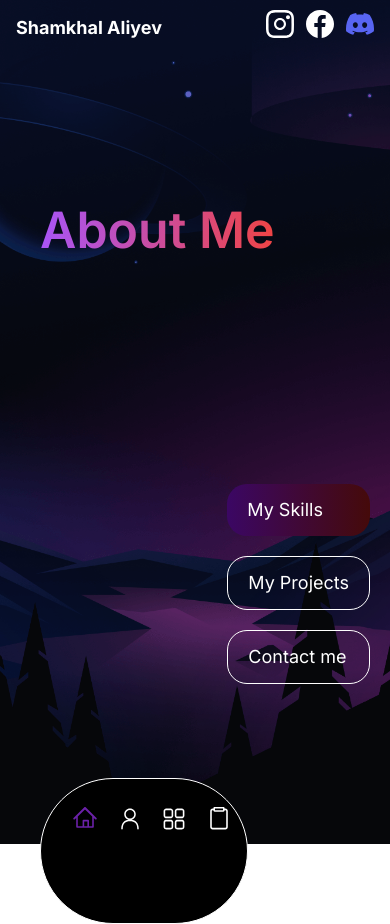
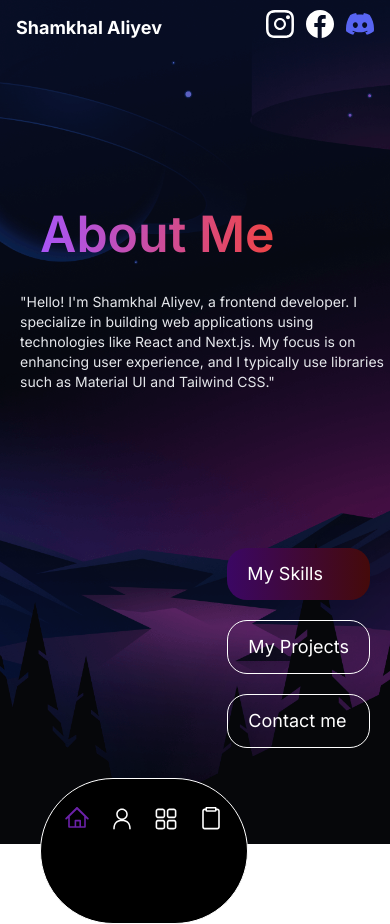
Before and after one commit to samxalaliyev/my-portfolio, a Next.js app: page / in a window 390 px wide. Built offline with nearby package versions, Linux system fonts and the light colour scheme.

Commit message:
all mobile version problems are fixed and completed

```diff
--- a/app/page.tsx
+++ b/app/page.tsx
@@ -1,8 +1,23 @@
+"use client";
+import Transition from "@/components/Transition";
 import Image from "next/image";
 import Link from "next/link";
+import { useEffect, useState } from "react";
 
 export default function Home() {
+  const [isLoading, setIsLoading] = useState(true);
+
+  useEffect(() => {
+    const timer = setTimeout(() => {
+      setIsLoading(false);
+    }, 1200);
+    return () => clearTimeout(timer);
+  }, []);
+
   return (
+    <div>
+      {isLoading && <Transition />}
+
       <main className="w-screen h-screen relative">
         <div
           className="flex items-center w-full h-full bg-cover bg-center"
@@ -14,13 +29,11 @@ export default function Home() {
                 About Me
               </span>
             </h1>
-          <p className="text-gray-200 hidden md:text-xl md:font-bold md:block">
-            I am a passionate frontend developer with a strong foundation in web
-            development technologies. With a keen eye for detail and a focus on
-            creating highly functional and visually appealing websites, I strive
-            to deliver exceptional user experiences. I am adept at translating
-            design mockups into responsive and interactive web pages, ensuring
-            cross-browser compatibility and optimal performance.
+            <p className="text-gray-200 -ml-5 max-w-96 md:max-w-full md:ml-0 -mb-32 md:mb-0 text-sm md:text-xl md:font-bold md:block">
+              "Hello! I'm Shamkhal Aliyev, a frontend developer. I specialize in
+              building web applications using technologies like React and
+              Next.js. My focus is on enhancing user experience, and I typically
+              use libraries such as Material UI and Tailwind CSS."
             </p>
             <div className="flex-col md:flex-row hidden md:flex gap-5">
               <Link
@@ -54,7 +67,7 @@ export default function Home() {
           //?Mobile form
         }
 
-      <div className=" absolute flex bottom-40 z-[20] right-5 flex-col md:hidden gap-5">
+        <div className=" absolute flex bottom-24 z-[20] right-5 flex-col md:hidden gap-5">
           <Link
             href="/my-skills"
             className=" rounded-[20px] group bg-gradient-to-r from-purple-950 to-red-950 px-5  py-3 text-lg text-white max-w-[200px]"
@@ -104,5 +117,6 @@ export default function Home() {
           className=" absolute top-10 left-0  z-[10]"
         />
       </main>
+    </div>
   );
 }
--- a/components/ContactForm.tsx
+++ b/components/ContactForm.tsx
@@ -1,6 +1,12 @@
-import React from "react";
+"use client";
+
+import React, { useState } from "react";
 
 const ContactForm = () => {
+  const [success, setSucces] = useState(false);
+  const [error, setError] = useState(false);
+  const text = "hello";
+
   return (
     <form>
       <h2 className=" text-2xl font-bold mb-5 text-white">Contact Me </h2>
@@ -27,9 +33,22 @@ const ContactForm = () => {
           className=" w-full px-3 py-2 text-sm  placeholder-gray-400 bg-white border-0 rounded shadow "
         />
       </div>
-      <button className="px-6 py-3 mb-5 text-sm font-bold text-white uppercase transition-all duration-150 ease-linear bg-blue-500 hover:bg-blue-400">
+      <button
+        type="submit"
+        className="px-6 py-3 mb-5 text-sm font-bold text-white uppercase transition-all duration-150 ease-linear bg-blue-500 hover:bg-blue-400"
+      >
         Send a message
       </button>
+      {success && (
+        <div className=" text-green-600 font-semibold">
+          Your message has been send successfully
+        </div>
+      )}
+      {error && (
+        <div className=" text-red-600 font-semibold">
+          Your message has been send successfully
+        </div>
+      )}
     </form>
   );
 };
--- a/components/Navigation.tsx
+++ b/components/Navigation.tsx
@@ -34,7 +34,7 @@ const Navigation = () => {
     >
       {isRouting && <Transition />}
       {NavLinks.map((nav) => (
-        <Link key={nav.name} href={nav.link} className=" md:m-3 mb-16 pl-4">
+        <Link key={nav.name} href={nav.link} className=" md:m-3 mb-16 px-2">
           <nav.icon
             className={`w-[24px] h-[24px] ${
               path == nav.name ? "text-purple-800" : "text-white"
--- a/components/Transition.tsx
+++ b/components/Transition.tsx
@@ -20,30 +20,30 @@ const Transition = () => {
   return (
     <div>
       <motion.div
-        className="fixed right-0 h-screen w-screen bottom-full z-[30] bg-[#2e2257]"
+        className="fixed right-0 h-screen w-screen bottom-full z-[50] bg-[#2e2257]"
         variants={TransitionVariants}
         initial="initial"
         exit="exit"
         animate="animate"
-        transition={{ delay: 0.2, duration: 0.6, ease: "easeInOut" }}
+        transition={{ delay: 0.15, duration: 0.6, ease: "easeInOut" }}
       />
 
       <motion.div
-        className="fixed right-0 h-screen w-screen bottom-full z-[20] bg-[#3b2d71]"
+        className="fixed right-0 h-screen w-screen bottom-full z-[40] bg-[#3b2d71]"
+        variants={TransitionVariants}
+        initial="initial"
+        exit="exit"
+        animate="animate"
+        transition={{ delay: 0.25, duration: 0.6, ease: "easeInOut" }}
+      />
+      <motion.div
+        className="fixed right-0 h-screen w-screen bottom-full z-[30] bg-[#4b3792]"
         variants={TransitionVariants}
         initial="initial"
         exit="exit"
         animate="animate"
         transition={{ delay: 0.4, duration: 0.6, ease: "easeInOut" }}
       />
-      <motion.div
-        className="fixed right-0 h-screen w-screen bottom-full z-[10] bg-[#4b3792]"
-        variants={TransitionVariants}
-        initial="initial"
-        exit="exit"
-        animate="animate"
-        transition={{ delay: 0.6, duration: 0.6, ease: "easeInOut" }}
-      />
     </div>
   );
 };
```
Also changed, not shown: 1 other file (tests, documents, lock files or other folders). Lines whose indentation alone changed are shown as unchanged.
